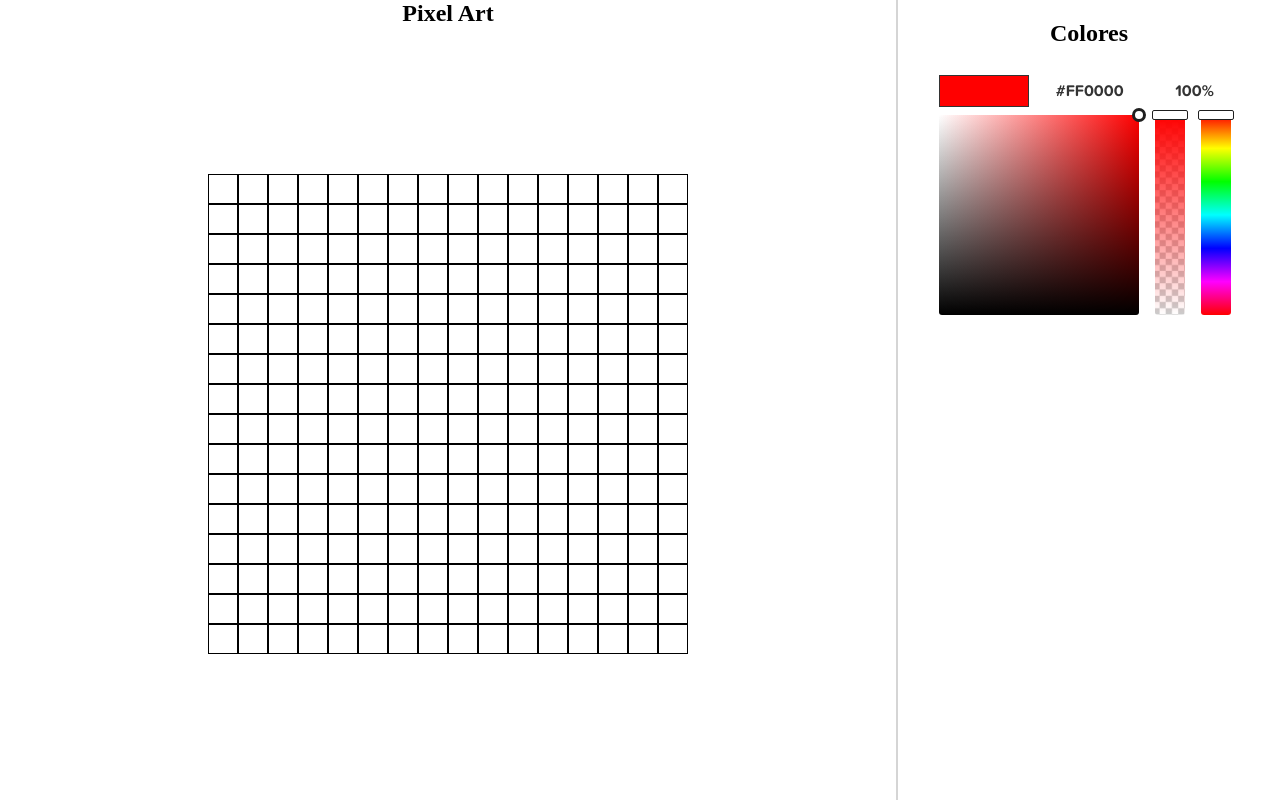
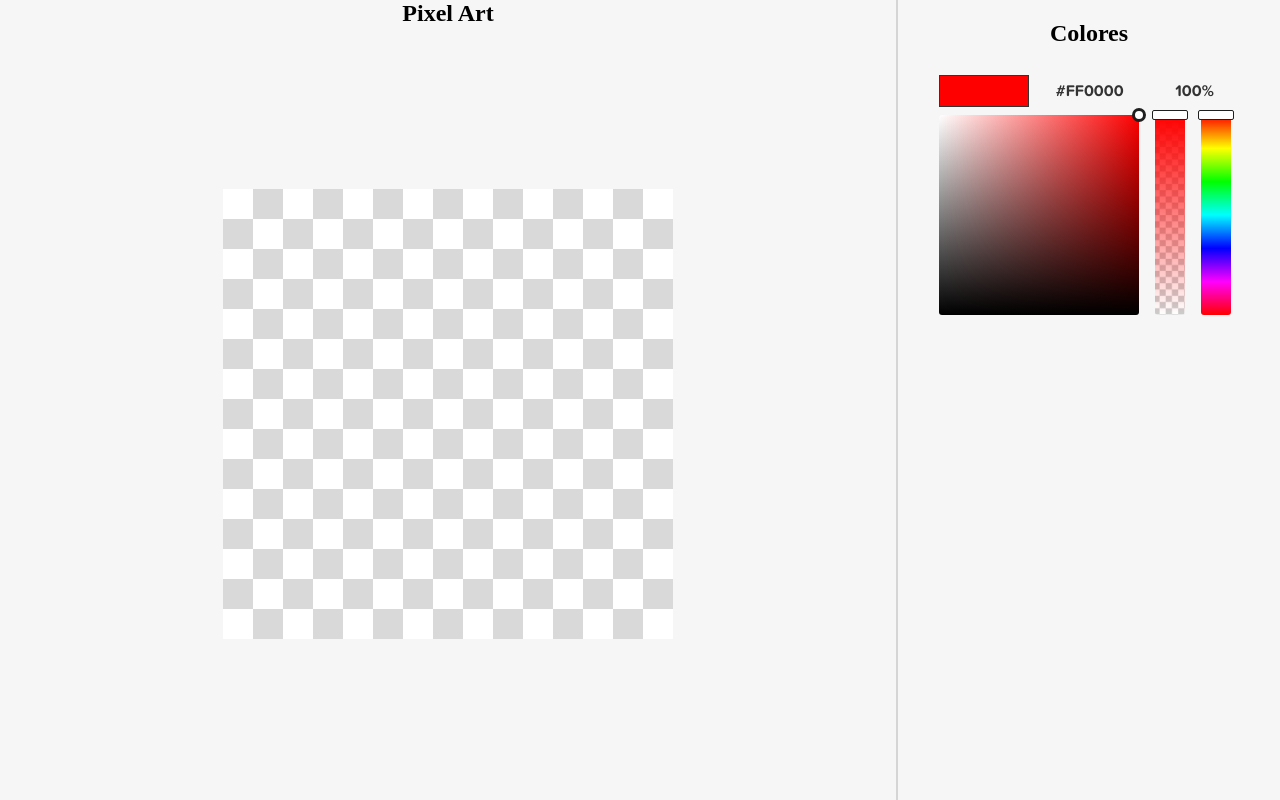
Before and after one commit to sebastian-vp/pixel-art, a React (Vite) app: page / in a window 1280 px wide. Built offline with nearby package versions, Linux system fonts and the light colour scheme.

Commit message:
se cambio el estilo de la grilla de pixeles

```diff
--- a/src/App.css
+++ b/src/App.css
@@ -16,6 +16,7 @@ main {
   height: 100%;
   display: grid;
   grid-template-rows: auto 1fr;
+  background-color: #f6f6f6;
 }
 
 .titulo-lienzo {
@@ -27,12 +28,13 @@ main {
 .lienzo {
   padding: 1rem;
   display: grid;
-  grid-template-columns: repeat(16, 30px);
-  grid-template-rows: repeat(16, 30px);
+  grid-template-columns: repeat(15, 30px);
+  grid-template-rows: repeat(15, 30px);
   place-content: center;
 }
 
 aside {
+  background-color: #f6f6f6;
   flex-grow: 1;
   height: 100%;
   display: flex;
--- a/src/App.jsx
+++ b/src/App.jsx
@@ -49,9 +49,12 @@ export default function App() {
           <h1 className="titulo-lienzo">Pixel Art</h1>
         </header>
         <div className="lienzo">
-          <Pixel color={variacionColor + Math.round(transparencia * 255 / 100).toString(16).padStart(2, '0')} />
-          {Array(255).fill().map((_, index) => (
-            <Pixel key={index} color={variacionColor + Math.round(transparencia * 255 / 100).toString(16).padStart(2, '0')} />
+          {Array(225).fill().map((_, index) => (
+            <Pixel
+              key={index}
+              color={variacionColor + Math.round(transparencia * 255 / 100).toString(16).padStart(2, '0')}
+              indiceColorFondo={index}
+            />
           ))}
         </div>
       </main>
--- a/src/components/Pixel/Pixel.css
+++ b/src/components/Pixel/Pixel.css
@@ -2,5 +2,4 @@
   display: inline-block;
   width: 30px;
   height: 30px;
-  border: 1px solid #000;
 }
--- a/src/components/Pixel/Pixel.jsx
+++ b/src/components/Pixel/Pixel.jsx
@@ -1,12 +1,12 @@
 import './Pixel.css';
 import { useState } from "react";
 
-export default function Pixel({ color }) {
-  const [colorPixel, setColorPixel] = useState("#ffffff");
+export default function Pixel({ color, indiceColorFondo }) {
+  const [colorPixel, setColorPixel] = useState(indiceColorFondo % 2 === 0 ? "#ffffff" : "#d9d9d9");
 
   const handlePixelClick = () => {
     if(colorPixel === color) {
-      setColorPixel("#ffffff");
+      setColorPixel(indiceColorFondo % 2 === 0 ? "#ffffff" : "#d9d9d9");
     } else {
       setColorPixel(color);
     }
@@ -14,7 +14,9 @@ export default function Pixel({ color }) {
 
   return (
     <span className="pixel"
-                style={{backgroundColor: `${colorPixel}`}}
+                style={{
+                  backgroundColor: `${colorPixel}`
+                }}
                 onClick={handlePixelClick}>
 
     </span>
```
